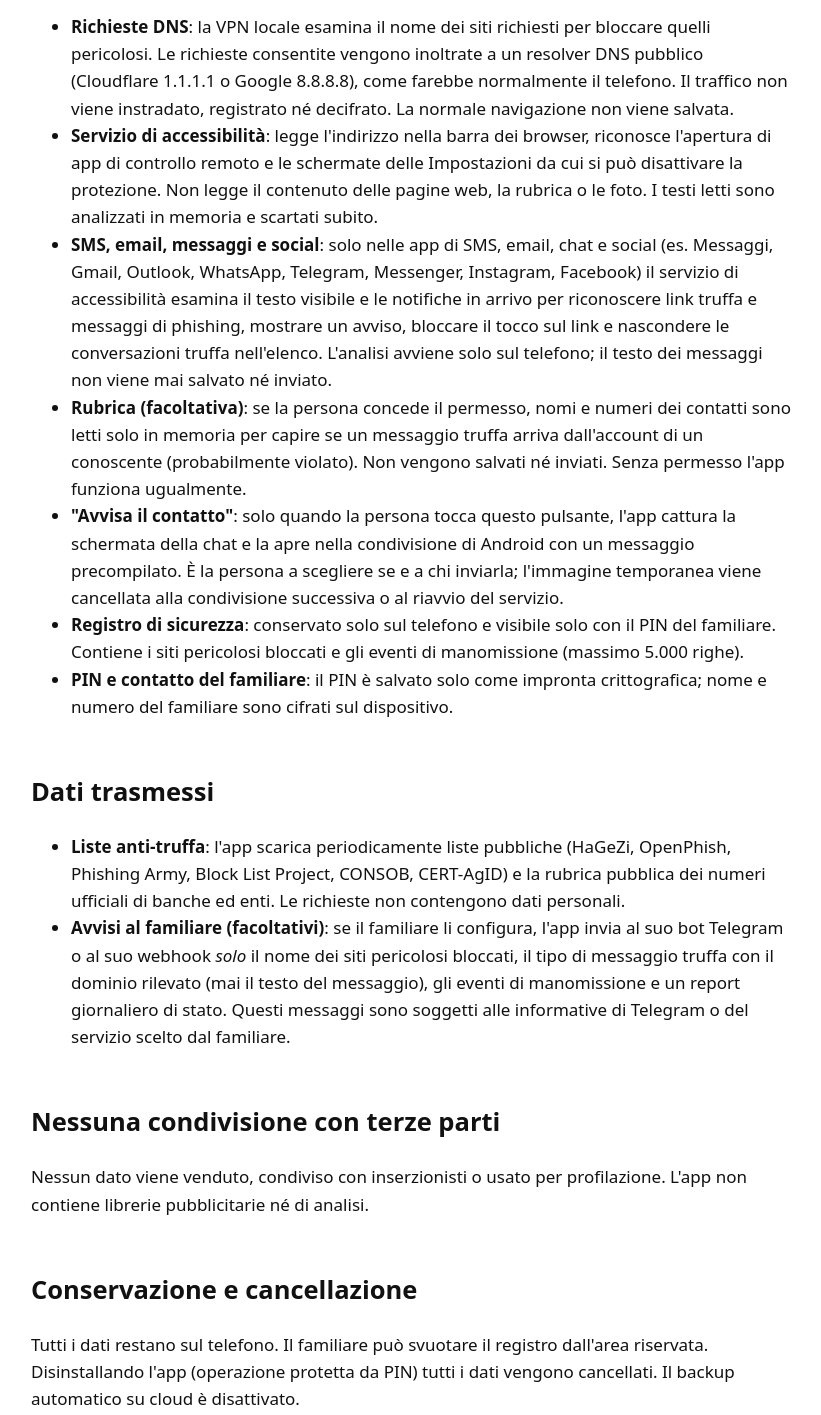
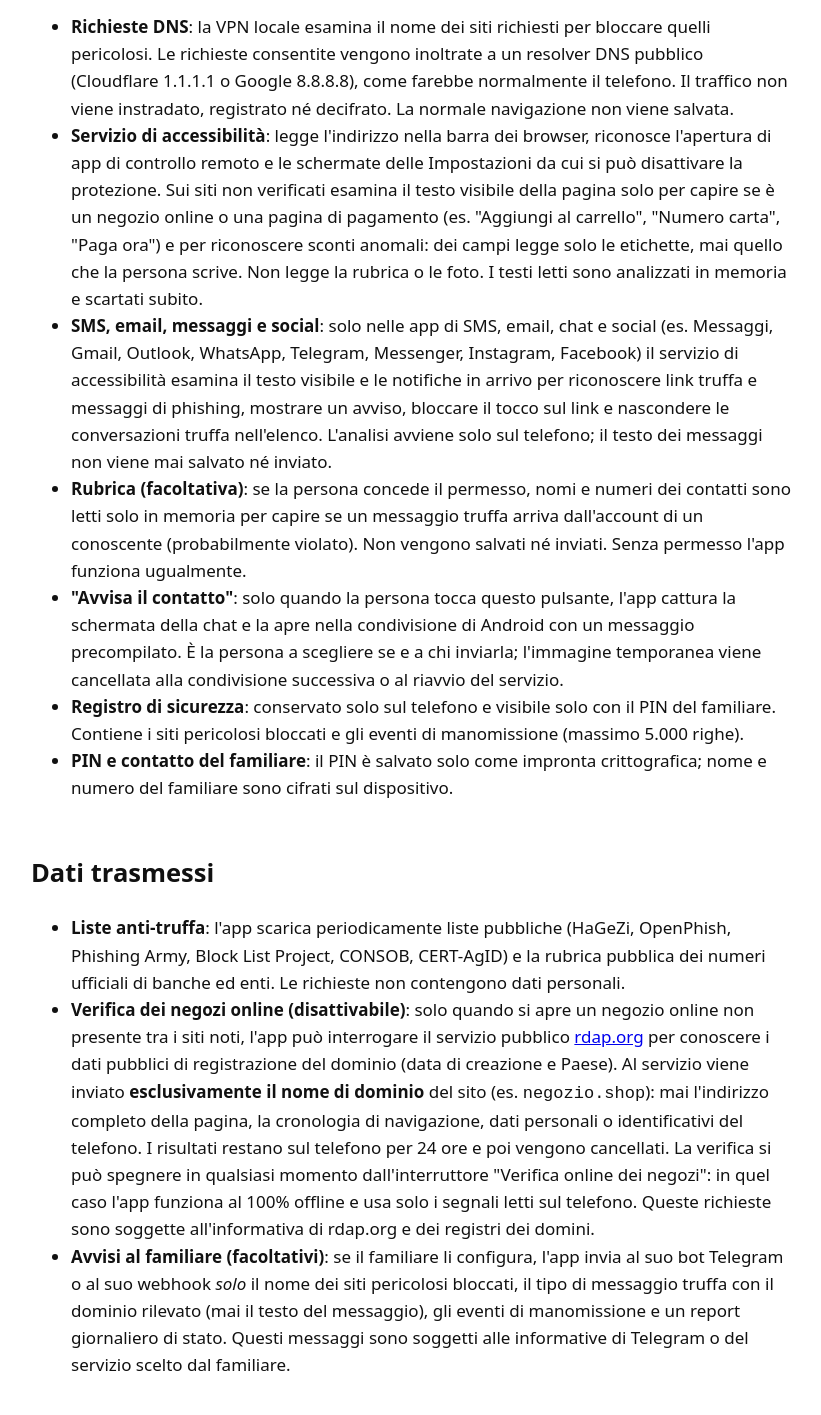
Before and after one commit to mescalistan/scudodigitale-data, a plain HTML site: page privacy-policy.html in a window 1280 px wide. Shown: the part 360-1775 px from the top of the page, without its empty margins (229-1050 px from the left). Drawn offline with Linux system fonts and the light colour scheme.

Commit message:
Privacy policy: verifica dei negozi online solo tramite rdap.org
Co-Authored-By: Claude Opus 5.5 <noreply@anthropic.com>

```diff
--- a/privacy-policy.html
+++ b/privacy-policy.html
@@ -34,8 +34,10 @@ gestisce alcun server</strong> e <strong>non riceve alcun dato</strong> dall'app
     decifrato. La normale navigazione non viene salvata.</li>
   <li><strong>Servizio di accessibilità</strong>: legge l'indirizzo nella barra dei browser, riconosce
     l'apertura di app di controllo remoto e le schermate delle Impostazioni da cui si può disattivare la
-    protezione. Non legge il contenuto delle pagine web, la rubrica o le foto. I testi letti sono
-    analizzati in memoria e scartati subito.</li>
+    protezione. Sui siti non verificati esamina il testo visibile della pagina solo per capire se è un
+    negozio online o una pagina di pagamento (es. "Aggiungi al carrello", "Numero carta", "Paga ora") e per
+    riconoscere sconti anomali: dei campi legge solo le etichette, mai quello che la persona scrive. Non legge
+    la rubrica o le foto. I testi letti sono analizzati in memoria e scartati subito.</li>
   <li><strong>SMS, email, messaggi e social</strong>: solo nelle app di SMS, email, chat e social (es. Messaggi,
     Gmail, Outlook, WhatsApp, Telegram, Messenger, Instagram, Facebook) il servizio di accessibilità esamina il testo
     visibile e le notifiche in arrivo per riconoscere link truffa e messaggi di phishing, mostrare un avviso, bloccare
@@ -58,6 +60,14 @@ gestisce alcun server</strong> e <strong>non riceve alcun dato</strong> dall'app
   <li><strong>Liste anti-truffa</strong>: l'app scarica periodicamente liste pubbliche (HaGeZi,
     OpenPhish, Phishing Army, Block List Project, CONSOB, CERT-AgID) e la rubrica pubblica dei numeri ufficiali di banche ed enti. Le richieste non contengono
     dati personali.</li>
+  <li><strong>Verifica dei negozi online (disattivabile)</strong>: solo quando si apre un negozio online non presente
+    tra i siti noti, l'app può interrogare il servizio pubblico <a href="https://rdap.org">rdap.org</a> per conoscere i
+    dati pubblici di registrazione del dominio (data di creazione e Paese). Al servizio viene
+    inviato <strong>esclusivamente il nome di dominio</strong> del sito (es. <code>negozio.shop</code>): mai l'indirizzo
+    completo della pagina, la cronologia di navigazione, dati personali o identificativi del telefono. I risultati
+    restano sul telefono per 24 ore e poi vengono cancellati. La verifica si può spegnere in qualsiasi momento
+    dall'interruttore "Verifica online dei negozi": in quel caso l'app funziona al 100% offline e usa solo i segnali
+    letti sul telefono. Queste richieste sono soggette all'informativa di rdap.org e dei registri dei domini.</li>
   <li><strong>Avvisi al familiare (facoltativi)</strong>: se il familiare li configura, l'app invia al suo bot
     Telegram o al suo webhook <em>solo</em> il nome dei siti pericolosi bloccati, il tipo di messaggio truffa con il dominio rilevato
     (mai il testo del messaggio), gli eventi di manomissione e
```
